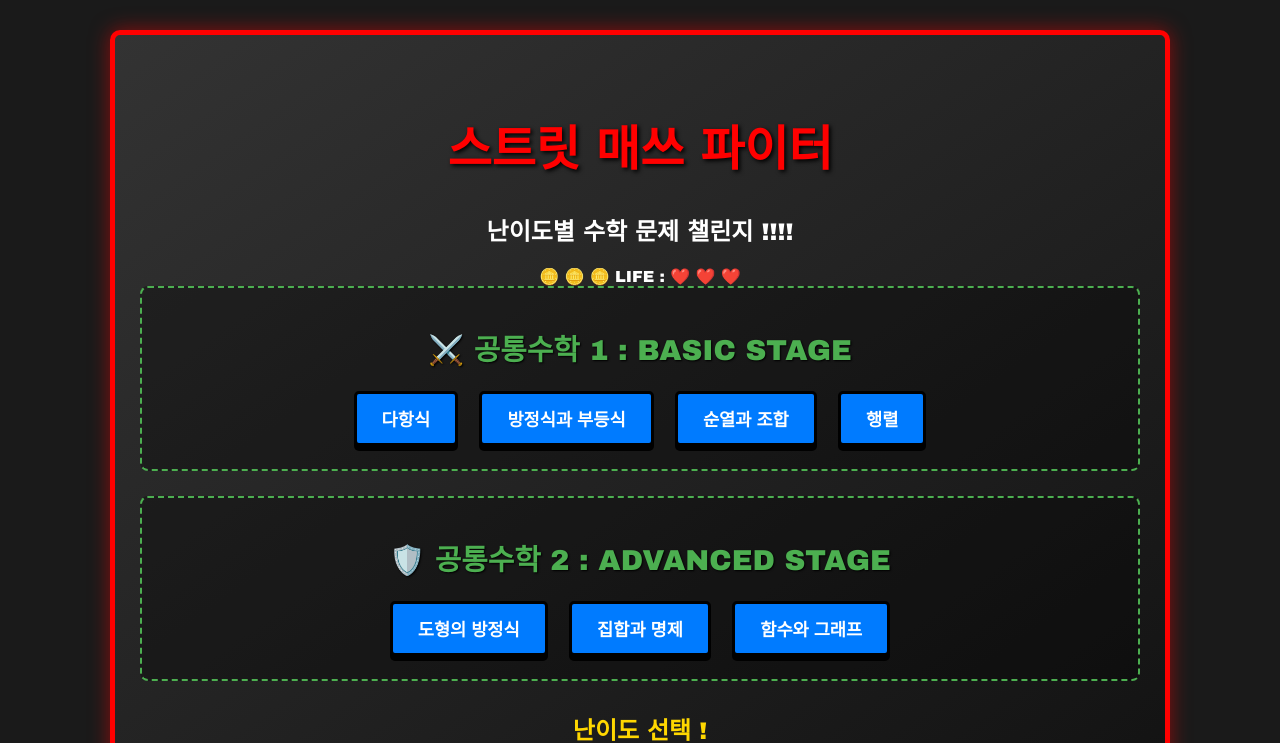
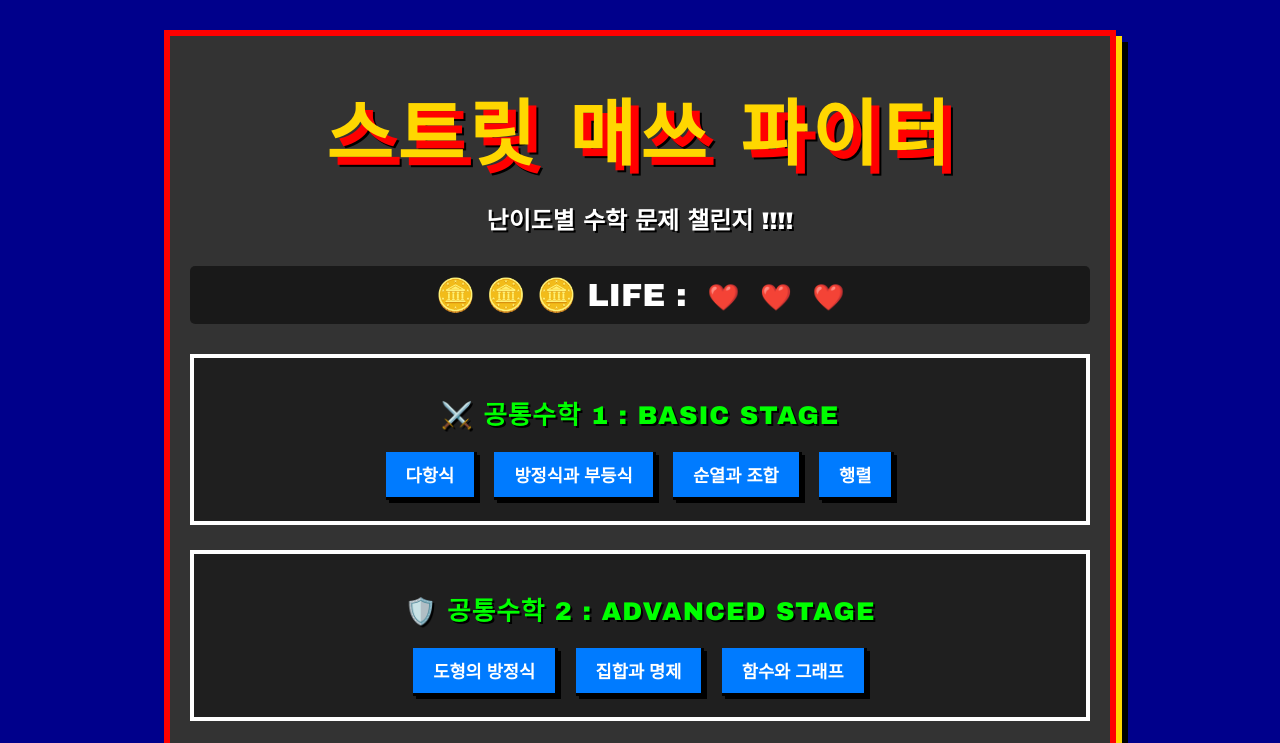
Before and after one commit to chaeyoung8282/sincostan, a website: page index.html in a window 1280 px wide. Both pictures are taken after a click on the button "다항식". Shown: the top 743 px of the page. Drawn offline with Linux system fonts and the light colour scheme.

Commit message:
Update style.css

```diff
--- a/style.css
+++ b/style.css
@@ -1,124 +1,151 @@
+/* --- 픽셀 아트 스타일의 핵심: 폰트 및 배경 --- */
+/* 픽셀 폰트 (웹 폰트가 필요하지만, Arial Black으로 최대한 비슷하게 흉내냅니다) */
 body {
-    font-family: 'Arial Black', sans-serif; /* 강렬한 글꼴 */
+    font-family: 'Arial Black', sans-serif;
     margin: 0;
     padding: 0;
-    background-color: #1a1a1a; /* 어두운 배경 */
-    color: white; /* 흰색 글자 */
+    background-color: #00008b; /* 레트로 게임의 깊은 파란색 배경 */
+    color: white;
     text-align: center;
 }
 
-h1 {
-    color: #ff0000; /* 강렬한 빨간색 제목 */
-    text-shadow: 2px 2px 4px #000;
-    margin-top: 50px;
-    font-size: 3em;
+/* 픽셀 테두리 효과를 위한 클래스 */
+.pixel-border {
+    /* 픽셀 테두리: 상하좌우 두꺼운 실선 */
+    border: 4px solid #000;
+    box-shadow:
+        4px 4px 0 #fff, /* 흰색 하이라이트 */
+        8px 8px 0 #555, /* 어두운 그림자 */
+        -4px -4px 0 #fff, /* 반대쪽 흰색 하이라이트 */
+        -8px -8px 0 #555; /* 반대쪽 어두운 그림자 */
+    padding: 10px;
 }
 
-/* 메인 및 퀴즈 화면 레이아웃 컨테이너 */
-#main-screen, #quiz-screen {
-    max-width: 1000px;
-    margin: 30px auto;
-    padding: 25px;
-    background: linear-gradient(145deg, #333333, #111111); /* 그라데이션 배경 */
-    border: 5px solid #ff0000; /* 빨간색 테두리 */
-    border-radius: 10px;
-    box-shadow: 0 0 20px rgba(255, 0, 0, 0.5); /* 빛나는 효과 */
+/* --- 메인 제목 및 UI --- */
+.pixel-title {
+    font-size: 4.5em;
+    color: #ffd700; /* 금색 */
+    text-shadow: 8px 8px #ff0000, 10px 10px #000; /* 겹친 그림자 효과 */
+    margin: 20px 0 10px;
+    letter-spacing: 5px;
 }
 
-/* --- 영역 분류 섹션 스타일 --- */
+.subtitle {
+    font-size: 1.5em;
+    color: #fff;
+    margin-bottom: 30px;
+    text-shadow: 2px 2px #000;
+}
+
+#game-ui-bar {
+    font-size: 2em;
+    margin-bottom: 30px;
+    padding: 10px;
+    background-color: rgba(0, 0, 0, 0.5);
+    border-radius: 5px;
+}
+
+.heart-pixel {
+    margin-left: 10px;
+    font-size: 0.8em; /* 폰트 사이즈 조정 */
+}
+
+/* --- 메인 화면 컨테이너 --- */
+#main-screen, #quiz-screen {
+    max-width: 900px;
+    margin: 30px auto;
+    background-color: #333;
+    /* 픽셀 테두리 재정의 */
+    border: 6px solid #ff0000;
+    box-shadow:
+        6px 6px 0 #ffd700,
+        12px 12px 0 #000;
+    padding: 20px;
+    border-radius: 0; /* 픽셀 아트는 각진 모양 */
+}
+
+/* --- 영역 그룹 --- */
 .subject-group {
     margin-bottom: 25px;
     padding: 15px;
-    border: 2px dashed #4CAF50; /* 녹색 점선 테두리 */
-    border-radius: 8px;
-    background-color: rgba(0, 0, 0, 0.3); /* 반투명 배경 */
+    border: 4px solid #fff;
+    border-radius: 0;
+    background-color: rgba(0, 0, 0, 0.4);
 }
 
 .subject-group h2 {
-    color: #4CAF50; /* 그룹 제목 색상 */
-    font-size: 1.8em;
+    color: #00ff00; /* 네온 그린 */
+    font-size: 1.6em;
     margin-bottom: 15px;
-    text-shadow: 1px 1px 2px #000;
+    text-shadow: 2px 2px #000;
+    letter-spacing: 1px;
 }
 
-/* --- 버튼 스타일 --- */
-.subject-btn, .difficulty-btn, #back-to-main, .tool-btn {
-    /* 펀치 버튼 느낌 */
-    padding: 12px 25px;
+/* --- 픽셀 버튼 스타일 --- */
+.pixel-btn {
+    padding: 10px 20px;
     font-size: 1.1em;
     cursor: pointer;
-    border: 3px solid #000;
-    border-radius: 5px;
-    transition: all 0.2s;
-    margin: 8px;
+    border: none;
+    border-radius: 0; /* 각진 버튼 */
+    transition: all 0.05s;
+    margin: 6px;
+    font-weight: bold;
     text-transform: uppercase;
-    font-weight: bold;
-    box-shadow: 0 5px 0 #000; /* 3D 효과 */
+
+    /* 픽셀 버튼의 그림자 효과 */
+    box-shadow: 3px 3px 0 #000;
+    border-bottom: 3px solid #000;
+    border-right: 3px solid #000;
 }
 
-/* 주제 버튼 (선택 영역) */
+.pixel-btn:active {
+    box-shadow: 1px 1px 0 #000;
+    transform: translate(2px, 2px); /* 눌리는 효과 */
+}
+
+/* 주제 버튼 */
 .subject-btn {
     background-color: #007bff;
     color: white;
 }
 .subject-btn:hover {
     background-color: #0056b3;
-    box-shadow: 0 2px 0 #000;
-    transform: translateY(3px); /* 눌리는 효과 */
 }
 
 /* 난이도 버튼 */
-#difficulty-selection h2 {
-    color: #ffd700; /* 금색 */
-    margin-top: 30px;
-}
 .difficulty-btn {
-    background-color: #ffd700;
-    color: #333;
-    border-color: #a08c00;
+    background-color: #ffaa00; /* 오렌지색 */
+    color: #000;
 }
 .difficulty-btn:hover {
-    background-color: #e0b400;
-    box-shadow: 0 2px 0 #a08c00;
-    transform: translateY(3px);
+    background-color: #cc8800;
 }
 
-/* 캔버스 및 필기 영역 */
-#problem-area {
-    margin-bottom: 20px;
+/* 선택된 도구 */
+.tool-btn.selected {
+    background-color: #ff00ff; /* 마젠타 */
+    color: white;
+    box-shadow: 0 0 5px #ff00ff, 3px 3px 0 #000;
 }
+
+/* --- 캔버스 영역 --- */
 #problem-image {
     max-width: 100%;
     height: auto;
-    border: 3px solid #ffd700; /* 금색 테두리 */
-    box-shadow: 0 0 10px rgba(255, 215, 0, 0.5);
+    border: 4px solid #00ff00; /* 네온 그린 테두리 */
+    box-shadow: 0 0 10px rgba(0, 255, 0, 0.7);
     background-color: #fff;
+    border-radius: 0;
 }
 
 #writing-canvas {
     width: 800px;
     height: 400px;
-    border: 5px solid #4CAF50; /* 녹색 테두리 */
+    border: 4px solid #ffaa00; /* 오렌지색 테두리 */
     background-color: #ffffff;
     cursor: crosshair;
-}
-
-/* 도구 선택 */
-#drawing-tools h3 { color: #fff; }
-.tool-btn {
-    background-color: #555;
-    color: #fff;
-    border-color: #333;
-}
-.tool-btn.selected {
-    background-color: #ff0000; /* 선택된 도구는 빨간색 */
-    border-color: #a00000;
-    box-shadow: 0 0 10px rgba(255, 0, 0, 0.7);
-}
-#clear-btn {
-    background-color: #dc3545;
-    color: white;
-    border-color: #9a2531;
+    border-radius: 0;
 }
 
 /* 메인으로 돌아가기 버튼 */
```
